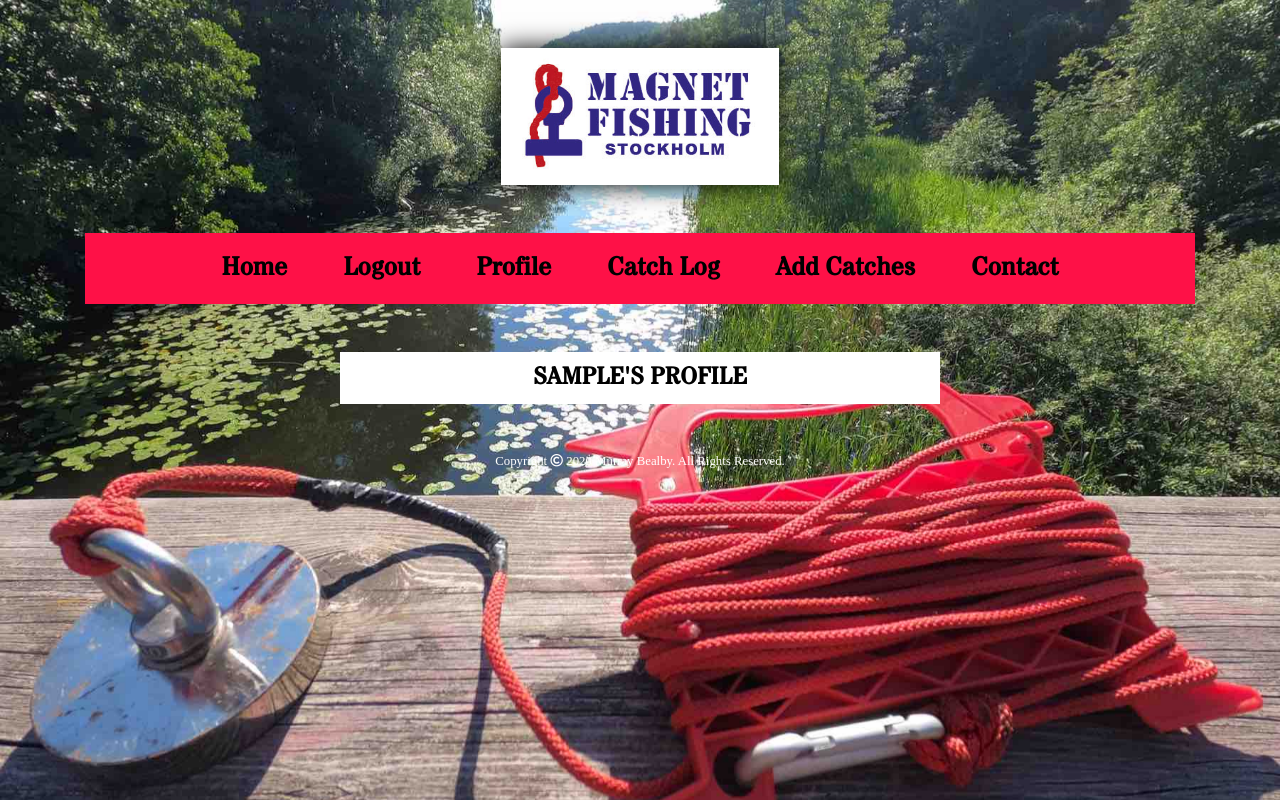
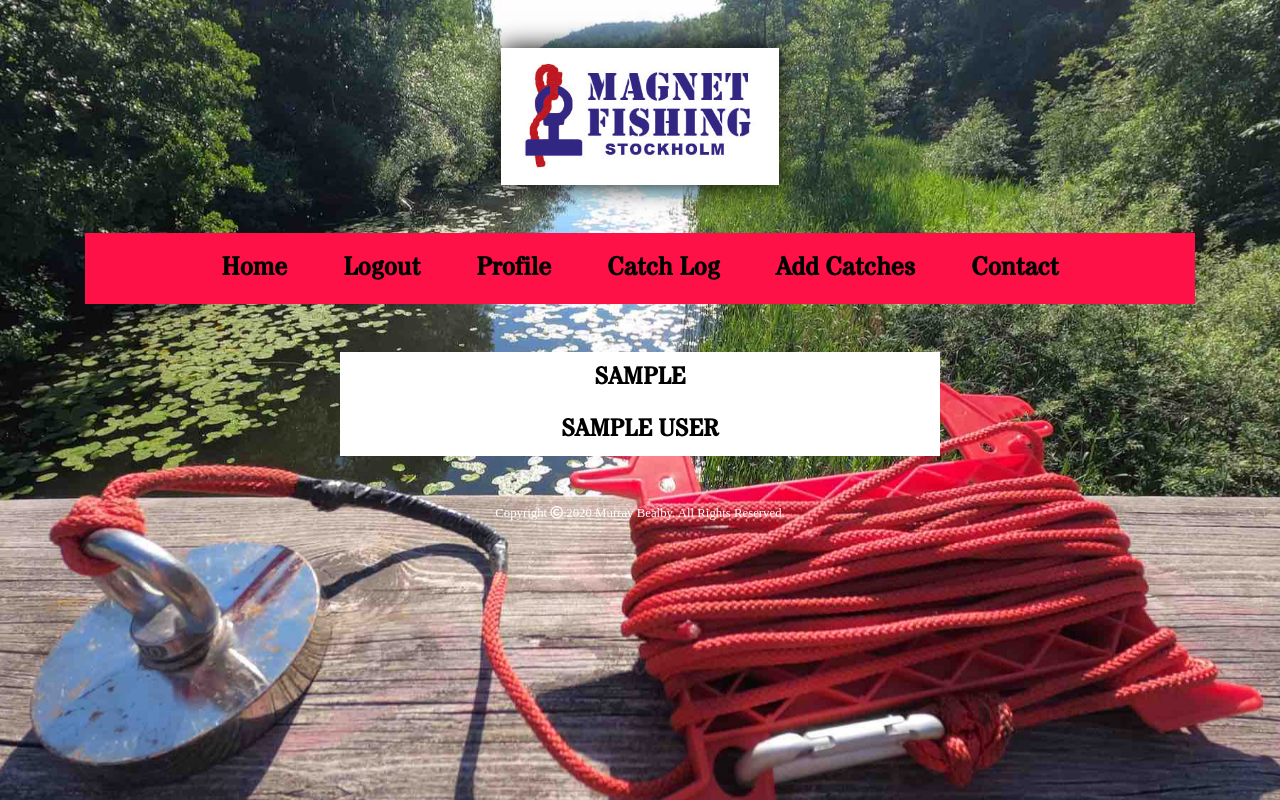
Before and after one commit to Bealby/magnet-catch-Flask-WIP, a Flask app: page /profile/1 in a window 1280 px wide. Run offline with Flask 2, Linux system fonts and the light colour scheme; the visitor is signed in with stand-in values (Sample User, id 1); a database or web service that is not in the repository returns one stand-in record (values such as "Sample title"); some libraries are stand-ins or nearby versions.

Commit message:
Set up app.route for profile. Name and username

```diff
--- a/app.py
+++ b/app.py
@@ -46,6 +46,7 @@ def register():
             return redirect(url_for("register"))
 
         register = {
+            "name": request.form.get("username").lower(),
             "username": request.form.get("username").lower(),
             "password": generate_password_hash(request.form.get("password"))
         }
@@ -101,9 +102,12 @@ def profile(username):
     # grab the session user's username from db
     username = mongo.db.users.find_one(
         {"username": session["user"]})["username"]
+    # grab the session user's name from db
+    name = mongo.db.users.find_one(
+        {"username": session["user"]})["name"]
 
     if session["user"]:
-        return render_template("profile.html", username=username)
+        return render_template("profile.html", username=username, name=name)
 
     return redirect(url_for("login"))
 
--- a/templates/profile.html
+++ b/templates/profile.html
@@ -5,7 +5,8 @@
 <div class="container pt-5">
     <div class="row">
         <div class="col text-center page-header text-uppercase">
-            <p>{{ username }}'s Profile</p>
+            <p>{{ username }}</p>
+            <p>{{ name }}</p>
         </div>
     </div>
 </div>
--- a/templates/register.html
+++ b/templates/register.html
@@ -16,9 +16,13 @@
         <div class="col-12 mt-4 mb-5 user-form">
             <div class="col-12 user-border main-text user-field-margin pt-5 pb-4">
                 <form method="POST" action="{{ url_for('register') }}">
+                    <!-- Magnet Name -->
+                    <div class="mb-3">
+                        <input placeholder="Nom de Guerre (optional)" type="text" class="form-control" id="name" name="name" aria-describedby="name" minlength="5" maxlength="15" pattern="^[a-zA-Z0-9\s]{5,15}$" class="validate" required>
+                    </div>
                     <!-- username -->
                     <div class="mb-3">
-                        <input placeholder="Username" type="text" class="form-control" id="username" name="username" aria-describedby="emailHelp" minlength="5" maxlength="15" pattern="^[a-zA-Z0-9]{5,15}$" class="validate" required>
+                        <input placeholder="Username" type="text" class="form-control" id="username" name="username" aria-describedby="username" minlength="5" maxlength="15" pattern="^[a-zA-Z0-9]{5,15}$" class="validate" required>
                     </div>
                     <!-- password -->
                     <div class="mb-3">
```
